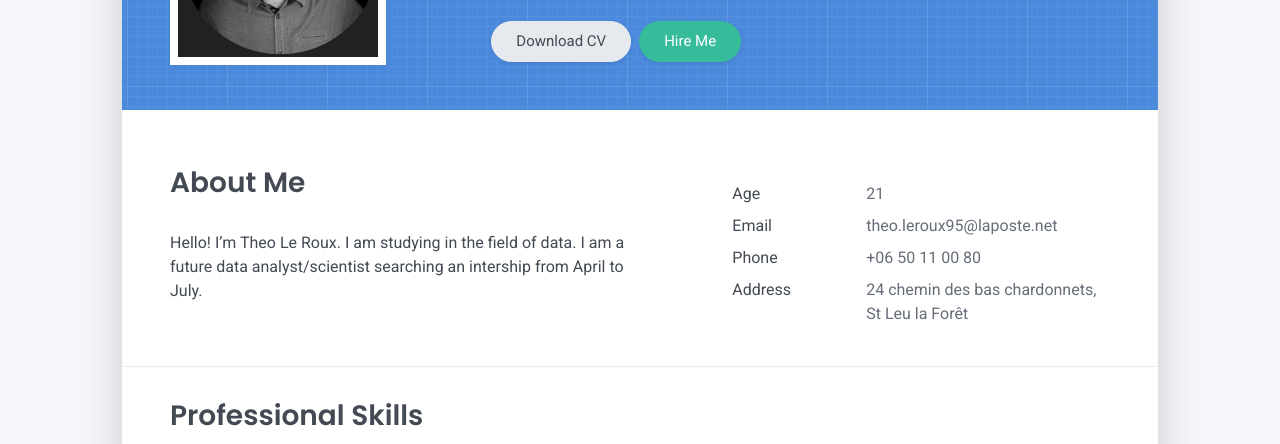
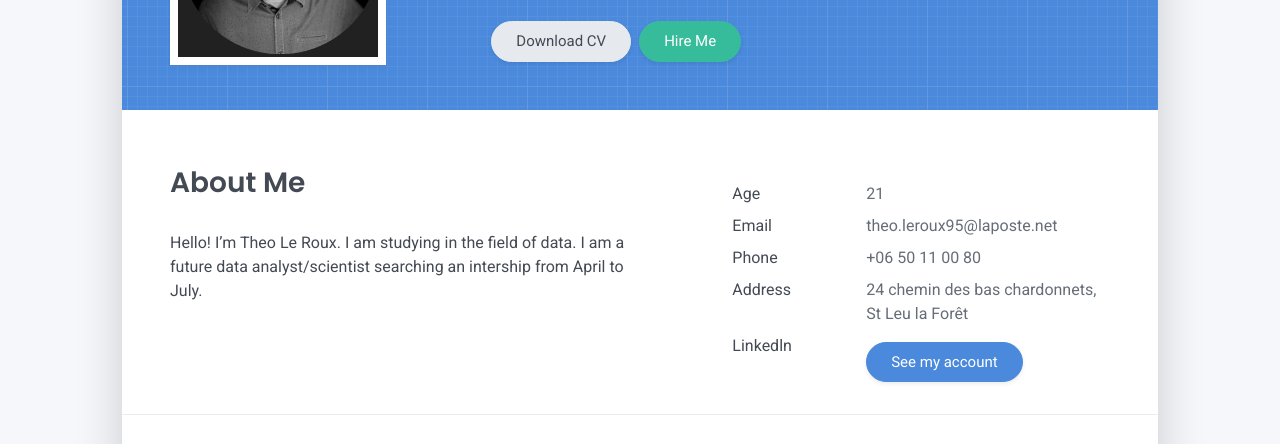
Before and after one commit to TOLRX/CV, a plain HTML site: page index.html in a window 1280 px wide. Shown: the part 323-767 px from the top of the page. Drawn offline with Linux system fonts and the light colour scheme.

Commit message:
Update index.html

```diff
--- a/index.html
+++ b/index.html
@@ -1,5 +1,5 @@
 <!DOCTYPE html>
-<html lang="en-US" prefix="az: http://w3id.org/people/az/ dblp: http://dblp.uni-trier.de/rdf/schema# dbo: http://dbpedia.org/ontology/
+<html lang="en" prefix="az: http://w3id.org/people/az/ dblp: http://dblp.uni-trier.de/rdf/schema# dbo: http://dbpedia.org/ontology/
 dbr: http://dbpedia.org/resource/ dc: http://purl.org/dc/terms/ foaf: http://xmlns.com/foaf/0.1/ owl: http://www.w3.org/2002/07/owl#
 rdfs: http://www.w3.org/2000/01/rdf-schema# swc: http://data.semanticweb.org/ns/swc/ontology# viaf: http://viaf.org/viaf/ xsd: http://www.w3.org/2001/XMLSchema#">
 
@@ -96,6 +96,12 @@ rdfs: http://www.w3.org/2000/01/rdf-schema# swc: http://data.semanticweb.org/ns/
           </div>
           <div class="col-sm-8">
             <div class="pb-1 text-secondary">24 chemin des bas chardonnets, St Leu la Forêt</div>
+          </div>
+          <div class="col-sm-4">
+          <div class="pb-1">Linkedln</div>
+          </div>
+          <div class="col-sm-8">
+            <div class="d-print-none" data-aos="fade-left" data-aos-delay="200"><a class="btn btn-primary shadow-sm mt-1" href="https://www.linkedin.com/in/théo--le-roux/">See my account</a></div>
           </div>
         </div>
       </div>
```
